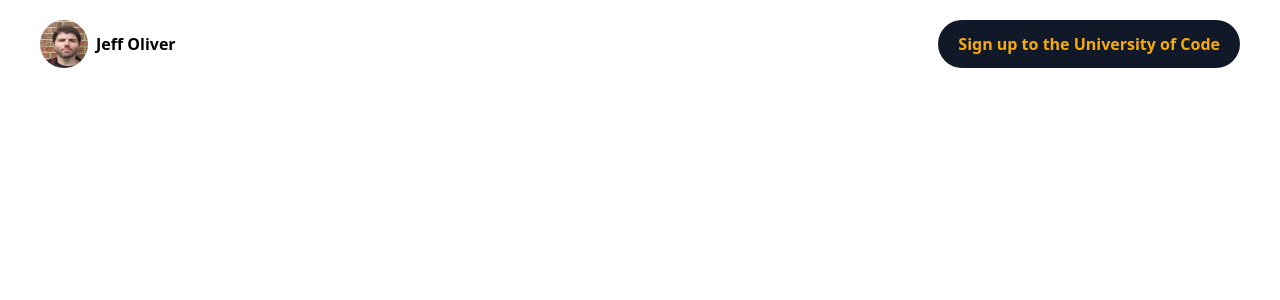
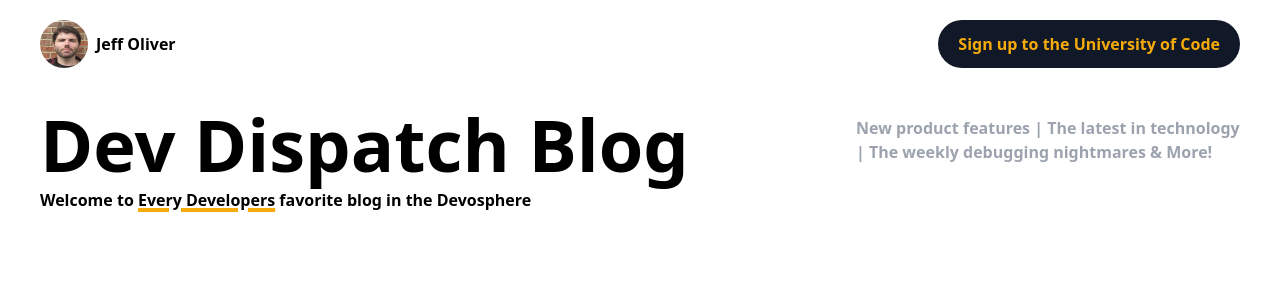
Before and after one commit to codeOfTheFuture/dev-dispatch-blog, a Next.js app: page / in a window 1280 px wide. Shown: the top 300 px of the page. Built offline with nearby package versions, Linux system fonts and the light colour scheme.

Commit message:
Banner component ui complete

```diff
--- a/app/(user)/layout.tsx
+++ b/app/(user)/layout.tsx
@@ -1,6 +1,7 @@
 import { ReactNode } from "react";
 import "@/app/globals.css";
 import Header from "@/components/Header";
+import Banner from "@/components/Banner";
 
 export const metadata = {
   title: "Create Next App",
@@ -16,8 +17,8 @@
     <html lang="en">
       <body>
         <Header />
+        <Banner />
 
-        {/* Banner */}
         {children}
       </body>
     </html>
--- a/components/Banner.tsx
+++ b/components/Banner.tsx
@@ -1,7 +1,21 @@
 const Banner = () => {
   return (
-    <div>
-      <h1>Banner</h1>
+    <div className="flex flex-col lg:flex-row lg:space-x-5 justify-between font-bold px-10 py-5 mb-10">
+      <div>
+        <h1 className="text-7xl">Dev Dispatch Blog</h1>
+        <h2 className="mt-5 md:mt-2">
+          Welcome to{" "}
+          <span className="underline decoration-4 decoration-custom-brand">
+            Every Developers
+          </span>{" "}
+          favorite blog in the Devosphere
+        </h2>
+      </div>
+
+      <p className="mt-5 md:mt-2 text-gray-400 max-w-sm">
+        New product features | The latest in technology | The weekly debugging
+        nightmares & More!
+      </p>
     </div>
   );
 };
```
